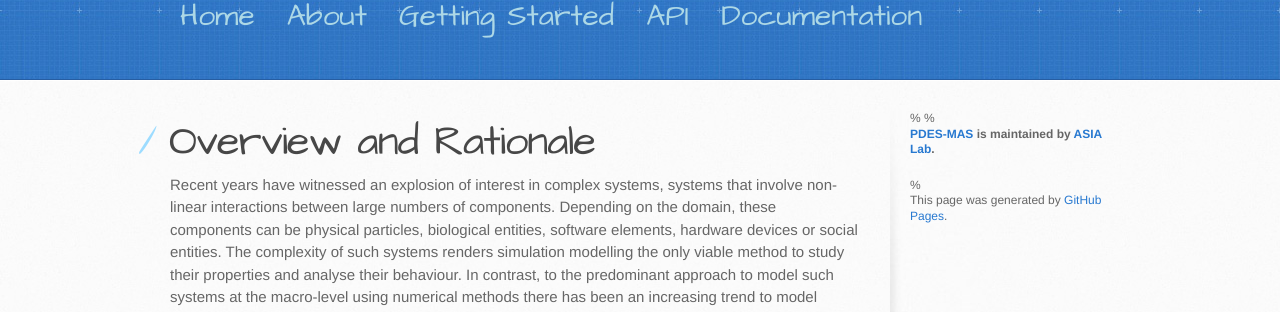
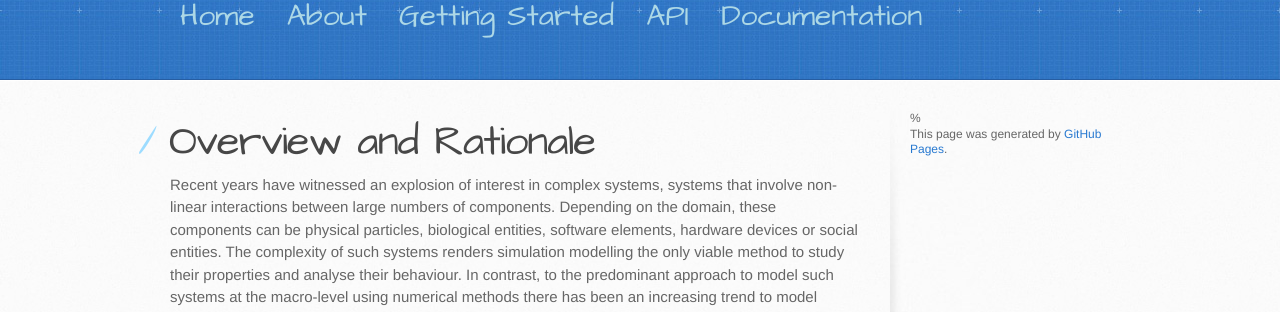
Before and after one commit to PDES-MAS/PDES-MAS.github.io, a Jekyll site: the page built from index.md, in a window 1280 px wide. Shown: the part 230-542 px from the top of the page. Built offline with Jekyll 4.4.1, drawn with Linux system fonts in a browser that asks for light colours; our own code applies the rules of GitHub Pages for plain Markdown files.

Commit message:
Update default.html

```diff
--- a/_layouts/default.html
+++ b/_layouts/default.html
@@ -35,8 +35,7 @@
             </a>
           {% endif %}
 
-         % {% if site.github.is_project_page %}
-           % <p class="repo-owner"><a href="{{ site.github.repository_url }}">{{ site.github.repository_name }}</a> is maintained by <a href="{{ site.github.owner_url }}">{{ site.github.owner_name }}</a>.</p>
+       {% if site.github.is_project_page %}
           %{% endif %}
 
           <p>This page was generated by <a href="https://pages.github.com">GitHub Pages</a>.</p>
```
